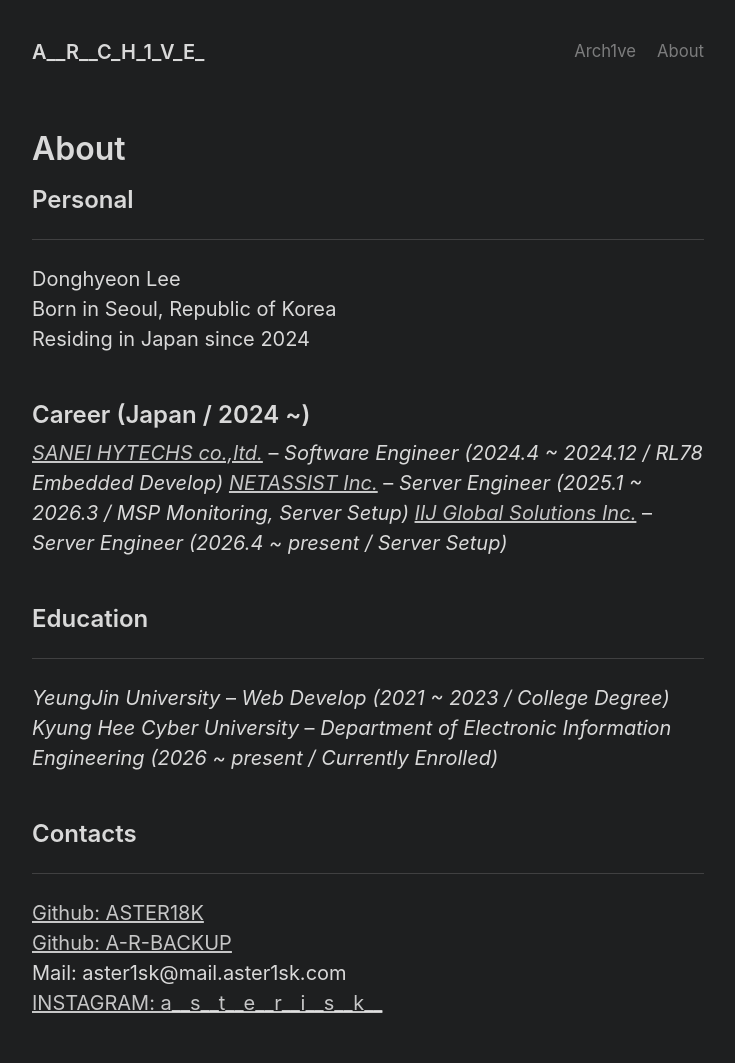
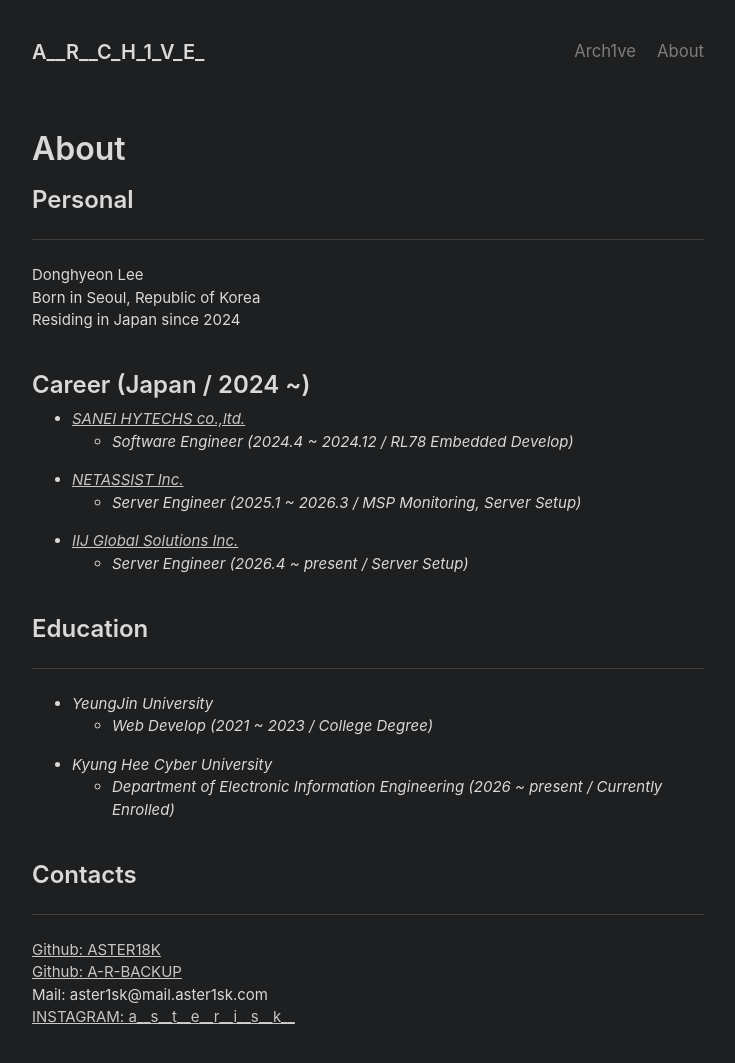
Before and after one commit to ASTER18K/aster18k.github.io, a Jekyll site: the page built from about.md, in a window 1280 px wide, cut to the strip 0-1070 px from the top of the page. Shown: the top 1063 px of the strip, without its empty margins (272-1007 px from the left). Built offline with Jekyll 4.4.1, drawn with Linux system fonts in a browser that asks for light colours.

Commit message:
[FIX] Fix About Page - 2, Fix Body Font

```diff
--- a/_sass/_variables.scss
+++ b/_sass/_variables.scss
@@ -33,7 +33,7 @@
   --body-font: -apple-system, BlinkMacSystemFont, "Segoe UI", Roboto,
     "Helvetica Neue", Arial, "Noto Sans", sans-serif, "Apple Color Emoji",
     "Segoe UI Emoji", "Segoe UI Symbol", "Noto Color Emoji";
-  --body-font-size: 20px;
+  --body-font-size: 15px;
   --body-line-height: 1.5;
   --body-color: var(--gray-700);
   --body-bg: #fff;
--- a/about.md
+++ b/about.md
@@ -11,16 +11,24 @@
 <br />
 
 ## Career (Japan / 2024 ~)
-*[SANEI HYTECHS co.,ltd.](https://www.sanei-hy.co.jp/en/)* -- *Software Engineer (2024.4 ~ 2024.12 / RL78 Embedded Develop)*
-*[NETASSIST Inc.](https://www.netassist.ne.jp/)* -- *Server Engineer (2025.1 ~ 2026.3 / MSP Monitoring, Server Setup)*
-*[IIJ Global Solutions Inc.](https://www.iijglobal.co.jp/)* -- *Server Engineer (2026.4 ~ present / Server Setup)*
+- *[SANEI HYTECHS co.,ltd.](https://www.sanei-hy.co.jp/en/)*
+  - *Software Engineer (2024.4 ~ 2024.12 / RL78 Embedded Develop)*
+
+- *[NETASSIST Inc.](https://www.netassist.ne.jp/)*
+  - *Server Engineer (2025.1 ~ 2026.3 / MSP Monitoring, Server Setup)*
+
+- *[IIJ Global Solutions Inc.](https://www.iijglobal.co.jp/)*
+  - *Server Engineer (2026.4 ~ present / Server Setup)*
 <br />
 <br />
 
 ## Education
 ---
-*YeungJin University* -- *Web Develop (2021 ~ 2023 / College Degree)*
-*Kyung Hee Cyber University* -- *Department of Electronic Information Engineering (2026 ~ present / Currently Enrolled)*
+- *YeungJin University*
+  - *Web Develop (2021 ~ 2023 / College Degree)*
+
+- *Kyung Hee Cyber University*
+  - *Department of Electronic Information Engineering (2026 ~ present / Currently Enrolled)*
 <br />
 <br />
 
```
